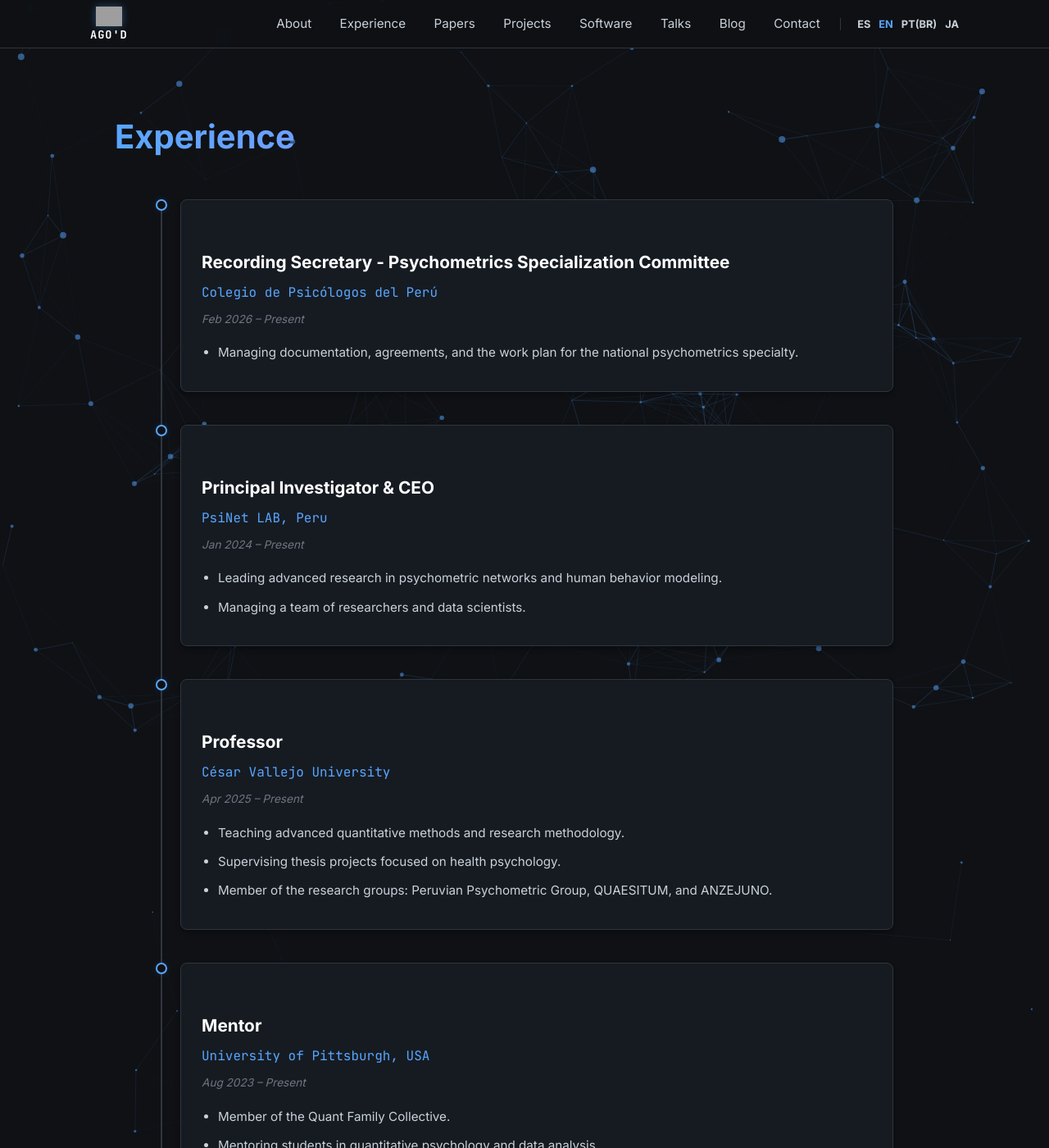
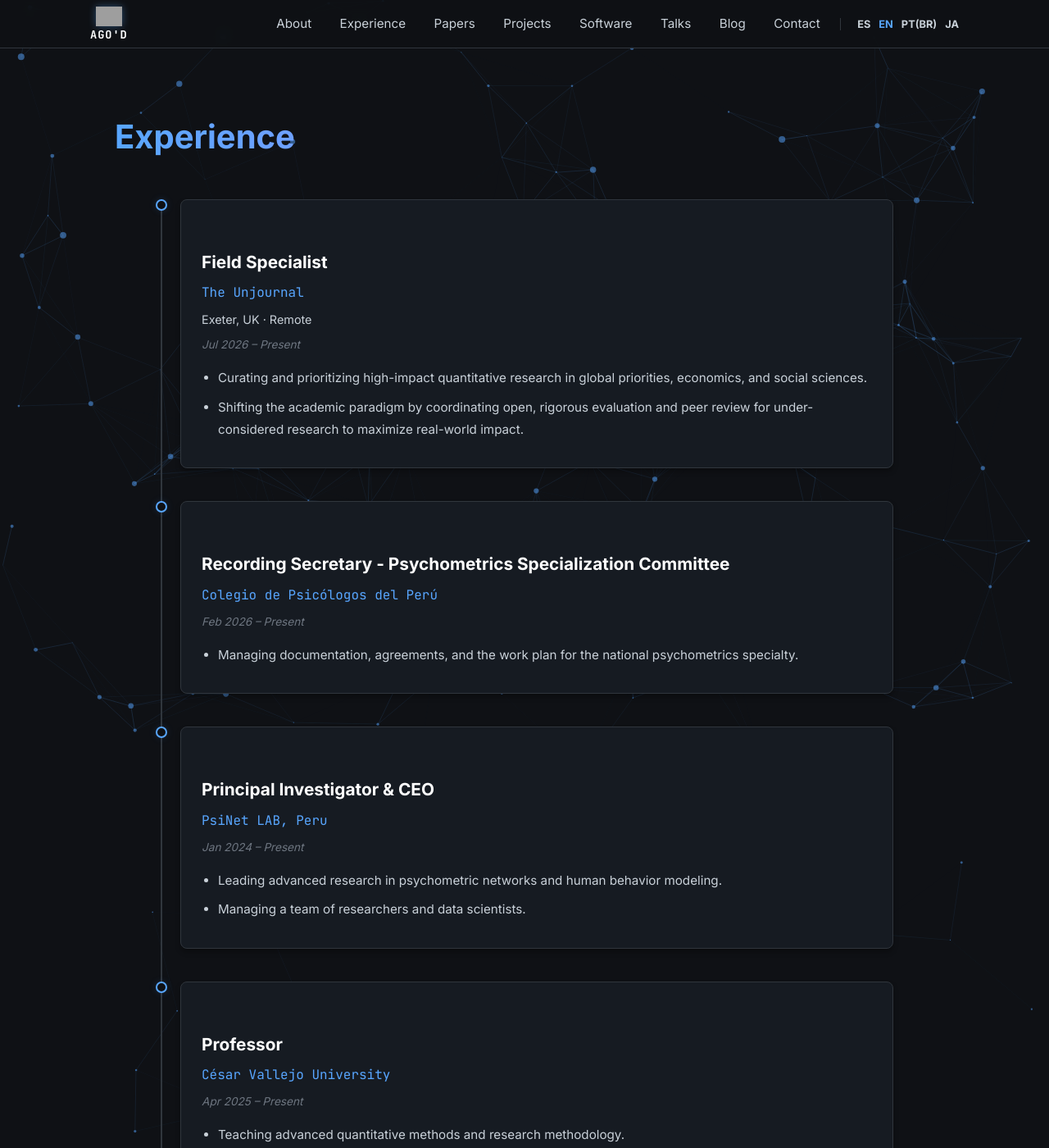
Before and after one commit to AngelGarciaODiana/AngelGarciaODiana.github.io, a Jekyll site: the page built from experience.md, in a window 1280 px wide and 1400 px high. Shown: the whole window at 82% size. Built offline with Jekyll 4.4.1, drawn with Linux system fonts in a browser that asks for light colours; part of the change alters nothing that is shown; some of the changed text lies outside the part shown; grey boxes are pictures that could not be loaded.

Commit message:
Add experience and ORCID peer review section
Co-authored-by: AngelGarciaODiana <79344751+AngelGarciaODiana@users.noreply.github.com>

```diff
--- a/assets/css/style.scss
+++ b/assets/css/style.scss
@@ -428,6 +428,12 @@ ul.clean-list i {
     margin-bottom: 5px;
 }
 
+.company-meta {
+    font-size: 0.9rem;
+    color: var(--text-main);
+    margin-bottom: 5px;
+}
+
 .job-date {
     font-size: 0.85rem;
     color: #6e7681;
@@ -440,6 +446,51 @@ ul.clean-list i {
     margin-bottom: 8px;
     color: var(--text-main);
     font-size: 0.95rem;
+}
+
+.peer-review-section {
+    margin-top: 60px;
+}
+
+.peer-review-intro,
+.peer-review-meta,
+.peer-review-status {
+    margin-bottom: 16px;
+}
+
+.peer-review-meta {
+    font-size: 0.95rem;
+}
+
+.peer-review-status {
+    color: #6e7681;
+}
+
+.peer-review-list {
+    display: grid;
+    gap: 20px;
+}
+
+.peer-review-card {
+    background-color: var(--bg-panel);
+    border: 1px solid var(--border);
+    border-radius: 8px;
+    box-shadow: 0 4px 6px rgba(0,0,0,0.3);
+    padding: 20px 24px;
+}
+
+.peer-review-card h3 {
+    font-size: 1.15rem;
+    margin-top: 0;
+    margin-bottom: 8px;
+}
+
+.peer-review-card p {
+    margin-bottom: 8px;
+}
+
+.peer-review-card p:last-child {
+    margin-bottom: 0;
 }
 
 /* --- PÁGINA DE PUBLICACIONES (PAPERS) --- */
--- a/assets/js/translations.js
+++ b/assets/js/translations.js
@@ -42,6 +42,12 @@ const translations = {
         "footer_text": "© 2026 Ángel García Odiana | Ciencia de Datos & Psicología",
 
         // --- EXPERIENCIA ---
+        "exp_unjournal_role": "Field Specialist",
+        "exp_unjournal_location": "Exeter, Reino Unido · Remoto",
+        "exp_unjournal_date": "Jul 2026 – Presente",
+        "exp_unjournal_desc1": "Curaduría y priorización de investigación cuantitativa de alto impacto en prioridades globales, economía y ciencias sociales.",
+        "exp_unjournal_desc2": "Transformando el paradigma académico mediante la coordinación de evaluación abierta, rigurosa y revisión por pares para investigaciones poco consideradas, a fin de maximizar su impacto en el mundo real.",
+
         "exp_cpsp_role": "Secretario de Actas - Comisión de Especialización en Psicometría",
         "exp_cpsp_date": "Feb 2026 – Presente",
         "exp_cpsp_desc1": "Gestión documentaria y de acuerdos para la especialidad de psicometría a nivel nacional.",
@@ -65,6 +71,18 @@ const translations = {
         "exp_4_role": "Investigador Principal",
         "exp_4_date": "Feb 2021 – Dic 2023",
         "exp_4_desc1": "Realización de investigaciones de alto impacto en psicología de la paz.",
+
+        "peer_review_title": "Revisión por pares",
+        "peer_review_intro": "Este apartado se actualiza automáticamente desde mi registro público de revisiones por pares en ORCID.",
+        "peer_review_source_link": "Ver perfil de ORCID",
+        "peer_review_loading": "Cargando actividad pública de revisión por pares…",
+        "peer_review_empty": "Aún no hay actividades públicas de revisión por pares visibles en ORCID.",
+        "peer_review_error": "No fue posible cargar la actividad de revisión por pares desde ORCID en este momento.",
+        "peer_review_role_label": "Rol",
+        "peer_review_type_label": "Tipo",
+        "peer_review_completion_label": "Fecha",
+        "peer_review_subject_label": "Revista / editorial",
+        "peer_review_updated_label": "Actualizado automáticamente desde ORCID",
 
         // --- PAPERS ---
         "pub_main_author": "Autor Principal",
@@ -209,6 +227,12 @@ const translations = {
 
         "footer_text": "© 2026 Ángel García Odiana | Data Science & Psychology",
 
+        "exp_unjournal_role": "Field Specialist",
+        "exp_unjournal_location": "Exeter, UK · Remote",
+        "exp_unjournal_date": "Jul 2026 – Present",
+        "exp_unjournal_desc1": "Curating and prioritizing high-impact quantitative research in global priorities, economics, and social sciences.",
+        "exp_unjournal_desc2": "Shifting the academic paradigm by coordinating open, rigorous evaluation and peer review for under-considered research to maximize real-world impact.",
+
         "exp_cpsp_role": "Recording Secretary - Psychometrics Specialization Committee",
         "exp_cpsp_date": "Feb 2026 – Present",
         "exp_cpsp_desc1": "Managing documentation, agreements, and the work plan for the national psychometrics specialty.",
@@ -232,6 +256,18 @@ const translations = {
         "exp_4_role": "Principal Investigator",
         "exp_4_date": "Feb 2021 – Dec 2023",
         "exp_4_desc1": "Conducting high-impact research on peace psychology.",
+
+        "peer_review_title": "Peer review",
+        "peer_review_intro": "This section updates automatically from my public ORCID peer-review record.",
+        "peer_review_source_link": "View ORCID profile",
+        "peer_review_loading": "Loading public peer-review activity…",
+        "peer_review_empty": "No public peer-review activities are currently visible on ORCID.",
+        "peer_review_error": "Peer-review activity could not be loaded from ORCID right now.",
+        "peer_review_role_label": "Role",
+        "peer_review_type_label": "Type",
+        "peer_review_completion_label": "Date",
+        "peer_review_subject_label": "Journal / publisher",
+        "peer_review_updated_label": "Updated automatically from ORCID",
 
         "pub_main_author": "Main Author",
         "pub_co_author": "Co-Author",
@@ -369,6 +405,12 @@ const translations = {
 
         "footer_text": "© 2026 Ángel García Odiana | Ciência de Dados & Psicologia",
 
+        "exp_unjournal_role": "Especialista de Campo",
+        "exp_unjournal_location": "Exeter, Reino Unido · Remoto",
+        "exp_unjournal_date": "Jul 2026 – Presente",
+        "exp_unjournal_desc1": "Curadoria e priorização de pesquisas quantitativas de alto impacto em prioridades globais, economia e ciências sociais.",
+        "exp_unjournal_desc2": "Transformando o paradigma acadêmico por meio da coordenação de avaliação aberta, rigorosa e revisão por pares para pesquisas pouco consideradas, maximizando o impacto no mundo real.",
+
         "exp_cpsp_role": "Secretário de Atas - Comitê de Especialização em Psicometria",
         "exp_cpsp_date": "Fev 2026 – Presente",
         "exp_cpsp_desc1": "Gestão de documentação e acordos para a especialidade de psicometria em nível nacional.",
@@ -392,6 +434,18 @@ const translations = {
         "exp_4_role": "Pesquisador Principal",
         "exp_4_date": "Fev 2021 – Dez 2023",
         "exp_4_desc1": "Realização de pesquisas de alto impacto em psicologia da paz.",
+
+        "peer_review_title": "Revisão por pares",
+        "peer_review_intro": "Esta seção é atualizada automaticamente a partir do meu registro público de revisão por pares no ORCID.",
+        "peer_review_source_link": "Ver perfil no ORCID",
+        "peer_review_loading": "Carregando atividade pública de revisão por pares…",
+        "peer_review_empty": "Ainda não há atividades públicas de revisão por pares visíveis no ORCID.",
+        "peer_review_error": "Não foi possível carregar a atividade de revisão por pares do ORCID neste momento.",
+        "peer_review_role_label": "Função",
+        "peer_review_type_label": "Tipo",
+        "peer_review_completion_label": "Data",
+        "peer_review_subject_label": "Revista / editora",
+        "peer_review_updated_label": "Atualizado automaticamente a partir do ORCID",
 
         "pub_main_author": "Autor Principal",
         "pub_co_author": "Coautoria",
@@ -530,6 +584,12 @@ const translations = {
 
         "footer_text": "© 2026 アンヘル・ガルシア | データサイエンス & 心理学",
 
+        "exp_unjournal_role": "フィールドスペシャリスト",
+        "exp_unjournal_location": "英国エクセター · リモート",
+        "exp_unjournal_date": "2026年7月 – 現在",
+        "exp_unjournal_desc1": "グローバル・プライオリティ、経済学、社会科学における高インパクトな定量研究の選定と優先順位付けを担当。",
+        "exp_unjournal_desc2": "十分に検討されていない研究に対して、公開性と厳密性の高い評価・査読を調整し、現実世界での影響を最大化することで学術パラダイムの転換を推進。",
+
         "exp_cpsp_role": "計量心理学専門委員会 記録書記",
         "exp_cpsp_date": "2026年2月 – 現在",
         "exp_cpsp_desc1": "全国計量心理学専門分野の文書および合意事項の管理。",
@@ -553,6 +613,18 @@ const translations = {
         "exp_4_role": "主任研究員",
         "exp_4_date": "2021年2月 – 2023年12月",
         "exp_4_desc1": "平和心理学に関するインパクトの高い研究の実施。",
+
+        "peer_review_title": "査読活動",
+        "peer_review_intro": "このセクションは、ORCID の公開査読記録から自動更新されます。",
+        "peer_review_source_link": "ORCIDプロフィールを見る",
+        "peer_review_loading": "公開されている査読活動を読み込み中…",
+        "peer_review_empty": "現在、ORCID で公開されている査読活動はありません。",
+        "peer_review_error": "現在、ORCID から査読活動を読み込めませんでした。",
+        "peer_review_role_label": "役割",
+        "peer_review_type_label": "種別",
+        "peer_review_completion_label": "日付",
+        "peer_review_subject_label": "誌名 / 出版社",
+        "peer_review_updated_label": "ORCID から自動更新",
 
         "pub_main_author": "筆頭著者",
         "pub_co_author": "共著者",
@@ -654,6 +726,12 @@ const translations = {
     }
 };
 
+const ORCID_PEER_REVIEW_URL = 'https://pub.orcid.org/v3.0/0000-0002-1533-7760/peer-review';
+let peerReviewState = {
+    status: 'idle',
+    entries: []
+};
+
 function getStoredLanguage() {
     try {
         return localStorage.getItem('preferredLanguage');
@@ -705,6 +783,8 @@ function changeLanguage(lang) {
         btn.classList.toggle('active', isActive);
         btn.setAttribute('aria-pressed', isActive ? 'true' : 'false');
     });
+
+    renderPeerReview(lang);
 }
 
 function registerLanguageButtons() {
@@ -716,8 +796,179 @@ function registerLanguageButtons() {
     });
 }
 
+function getTranslation(lang, key) {
+    const activeLang = translations[lang] ? lang : 'en';
+    return translations[activeLang][key] || translations.en[key] || '';
+}
+
+function formatPeerReviewDate(completionDate) {
+    if (!completionDate || !completionDate.year || !completionDate.year.value) {
+        return '';
+    }
+
+    const year = String(completionDate.year.value);
+    const month = completionDate.month && completionDate.month.value
+        ? String(completionDate.month.value).padStart(2, '0')
+        : '';
+
+    return month ? `${year}-${month}` : year;
+}
+
+function normalizePeerReviewEntry(summary) {
+    const subject = summary['subject-container-name'] && summary['subject-container-name'].value
+        ? summary['subject-container-name'].value
+        : (summary.organization && summary.organization.name ? summary.organization.name : '');
+
+    return {
+        subject: subject,
+        role: summary['review-role'] || summary['reviewer-role'] || '',
+        type: summary['peer-review-type'] || summary['review-type'] || '',
+        date: formatPeerReviewDate(summary['completion-date'] || summary['review-completion-date'])
+    };
+}
+
+function extractPeerReviewEntries(data) {
+    if (!data || !Array.isArray(data.group)) {
+        return [];
+    }
+
+    const entries = [];
+
+    data.group.forEach(function (group) {
+        if (!group || !Array.isArray(group.summary) || !group.summary.length) {
+            return;
+        }
+
+        const summary = group.summary.find(function (item) {
+            return item && item.visibility === 'public';
+        }) || group.summary[0];
+
+        if (!summary) {
+            return;
+        }
+
+        const entry = normalizePeerReviewEntry(summary);
+        if (entry.subject) {
+            entries.push(entry);
+        }
+    });
+
+    return entries.sort(function (a, b) {
+        return (b.date || '').localeCompare(a.date || '');
+    });
+}
+
+function setPeerReviewStatus(lang, key) {
+    const statusEl = document.getElementById('peer-review-status');
+    if (!statusEl) {
+        return;
+    }
+
+    statusEl.textContent = getTranslation(lang, key);
+    statusEl.hidden = false;
+}
+
+function createPeerReviewMeta(lang, labelKey, value) {
+    const paragraph = document.createElement('p');
+    const label = document.createElement('strong');
+
+    label.textContent = `${getTranslation(lang, labelKey)}: `;
+    paragraph.appendChild(label);
+    paragraph.appendChild(document.createTextNode(value));
+
+    return paragraph;
+}
+
+function renderPeerReview(lang) {
+    const listEl = document.getElementById('peer-review-list');
+    const statusEl = document.getElementById('peer-review-status');
+
+    if (!listEl || !statusEl) {
+        return;
+    }
+
+    listEl.innerHTML = '';
+
+    if (peerReviewState.status === 'loading' || peerReviewState.status === 'idle') {
+        setPeerReviewStatus(lang, 'peer_review_loading');
+        return;
+    }
+
+    if (peerReviewState.status === 'error') {
+        setPeerReviewStatus(lang, 'peer_review_error');
+        return;
+    }
+
+    if (!peerReviewState.entries.length) {
+        setPeerReviewStatus(lang, 'peer_review_empty');
+        return;
+    }
+
+    statusEl.hidden = true;
+
+    peerReviewState.entries.forEach(function (entry) {
+        const card = document.createElement('article');
+        const title = document.createElement('h3');
+        const updated = document.createElement('p');
+
+        card.className = 'peer-review-card';
+        title.textContent = entry.subject;
+        card.appendChild(title);
+
+        if (entry.role) {
+            card.appendChild(createPeerReviewMeta(lang, 'peer_review_role_label', entry.role));
+        }
+
+        if (entry.type) {
+            card.appendChild(createPeerReviewMeta(lang, 'peer_review_type_label', entry.type));
+        }
+
+        if (entry.date) {
+            card.appendChild(createPeerReviewMeta(lang, 'peer_review_completion_label', entry.date));
+        }
+
+        updated.className = 'peer-review-updated';
+        updated.textContent = getTranslation(lang, 'peer_review_updated_label');
+        card.appendChild(updated);
+
+        listEl.appendChild(card);
+    });
+}
+
+function loadPeerReviewData() {
+    if (!document.getElementById('peer-review-list')) {
+        return;
+    }
+
+    peerReviewState.status = 'loading';
+
+    fetch(ORCID_PEER_REVIEW_URL, {
+        headers: {
+            'Accept': 'application/json'
+        }
+    })
+        .then(function (response) {
+            if (!response.ok) {
+                throw new Error(`ORCID request failed with status ${response.status}`);
+            }
+
+            return response.json();
+        })
+        .then(function (data) {
+            peerReviewState.entries = extractPeerReviewEntries(data);
+            peerReviewState.status = 'ready';
+            renderPeerReview(getStoredLanguage() || 'en');
+        })
+        .catch(function () {
+            peerReviewState.entries = [];
+            peerReviewState.status = 'error';
+            renderPeerReview(getStoredLanguage() || 'en');
+        });
+}
+
 document.addEventListener('DOMContentLoaded', function () {
     registerLanguageButtons();
+    loadPeerReviewData();
     const savedLang = getStoredLanguage() || 'en';
     changeLanguage(savedLang);
 });
--- a/experience.md
+++ b/experience.md
@@ -6,6 +6,20 @@ layout: default
     <h1 class="page-title" data-i18n="nav_exp">Experience</h1>
 
     <div class="timeline">
+
+        <div class="timeline-item">
+            <div class="timeline-dot"></div>
+            <div class="timeline-content">
+                <h3 class="role-title" data-i18n="exp_unjournal_role">Field Specialist</h3>
+                <div class="company-name">The Unjournal</div>
+                <div class="company-meta" data-i18n="exp_unjournal_location">Exeter, UK · Remote</div>
+                <span class="job-date" data-i18n="exp_unjournal_date">Jul 2026 – Present</span>
+                <ul class="job-details">
+                    <li data-i18n="exp_unjournal_desc1">Curating and prioritizing high-impact quantitative research in global priorities, economics, and social sciences.</li>
+                    <li data-i18n="exp_unjournal_desc2">Shifting the academic paradigm by coordinating open, rigorous evaluation and peer review for under-considered research to maximize real-world impact.</li>
+                </ul>
+            </div>
+        </div>
 
         <div class="timeline-item">
             <div class="timeline-dot"></div>
@@ -72,4 +86,14 @@ layout: default
         </div>
 
     </div>
+
+    <section class="peer-review-section" aria-labelledby="peer-review-title">
+        <h2 id="peer-review-title" class="section-title" data-i18n="peer_review_title">Peer review</h2>
+        <p class="peer-review-intro" data-i18n="peer_review_intro">This section updates automatically from my public ORCID peer-review record.</p>
+        <div class="peer-review-meta">
+            <a href="https://orcid.org/0000-0002-1533-7760" target="_blank" rel="noopener noreferrer" data-i18n="peer_review_source_link">View ORCID profile</a>
+        </div>
+        <div id="peer-review-status" class="peer-review-status" data-i18n="peer_review_loading">Loading public peer-review activity…</div>
+        <div id="peer-review-list" class="peer-review-list" aria-live="polite"></div>
+    </section>
 </div>
```
